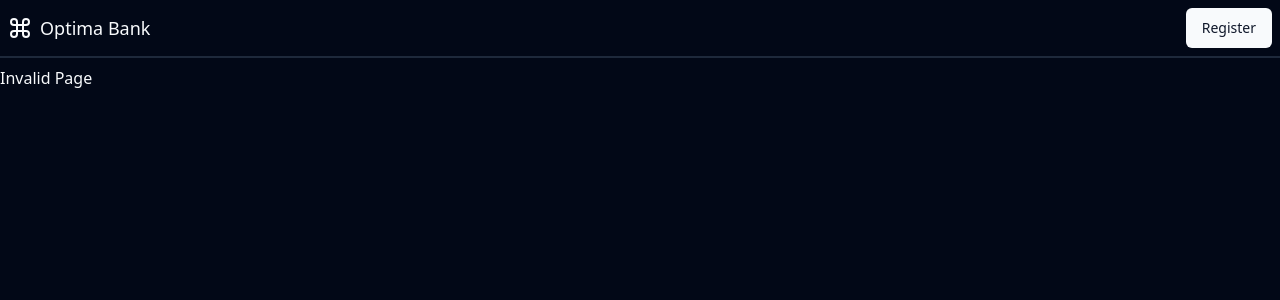
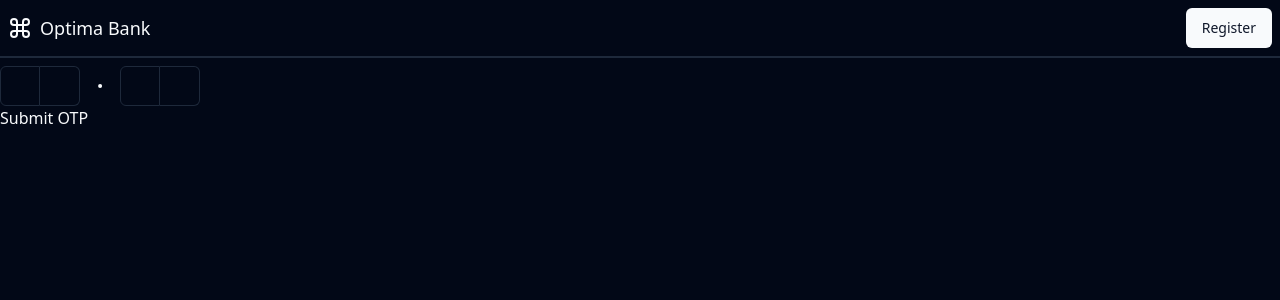
Before and after one commit to arihant-getgrahak/next-banking-system, a Next.js app: page /auth/verify in a window 1280 px wide. Shown: the top 300 px of the page. Built offline with nearby package versions, Linux system fonts and the light colour scheme; no server answers.

Commit message:
add "  experimental: {     missingSuspenseWithCSRBailout: false,   },"   in next.auth.config to handle
  refered by docs

```diff
--- a/app/auth/verify/page.tsx
+++ b/app/auth/verify/page.tsx
@@ -1,20 +1,41 @@
+// "use client";
+// import { Suspense } from "react";
+// import { OtpPage } from "@/components/mfa/OtpPage";
+// import { useSearchParams } from "next/navigation";
+// import { useEffect, useState } from "react";
+
+// export default function OtpHome() {
+//   const params = useSearchParams();
+//   const [response, setResponse] = useState("");
+
+//   useEffect(() => {
+//     const responseParam = params.get("email");
+//     if (responseParam) {
+//       const decodedResponse = decodeURIComponent(responseParam);
+//       setResponse(decodedResponse);
+//     }
+//   }, [params]);
+
+//   return (
+//     <Suspense fallback={<div>Loading...</div>}>
+//       <OtpPage email={response} />
+//     </Suspense>
+//   );
+// }
+
 "use client";
+
+import { useSearchParams } from "next/navigation";
+import { Suspense } from "react";
 import { OtpPage } from "@/components/mfa/OtpPage";
-import { useSearchParams } from "next/navigation";
-import { useEffect, useState } from "react";
 
 export default function OtpHome() {
   const params = useSearchParams();
-  const [response, setResponse] = useState("");
-
-  useEffect(() => {
-    const responseParam = params.get("email");
-    if (responseParam) {
-      const decodedResponse = decodeURIComponent(responseParam);
-      setResponse(decodedResponse);
-    }
-  }, [params]);
-
-
-  return <OtpPage email={response} />;
+  const responseParam = params.get("email");
+  const decodedResponse = decodeURIComponent(responseParam!);
+  return (
+    <Suspense>
+      <OtpPage email={decodedResponse!} />
+    </Suspense>
+  );
 }
--- a/next.config.mjs
+++ b/next.config.mjs
@@ -1,4 +1,8 @@
 /** @type {import('next').NextConfig} */
-const nextConfig = {};
+const nextConfig = {
+  experimental: {
+    missingSuspenseWithCSRBailout: false,
+  },
+};
 
 export default nextConfig;
```
